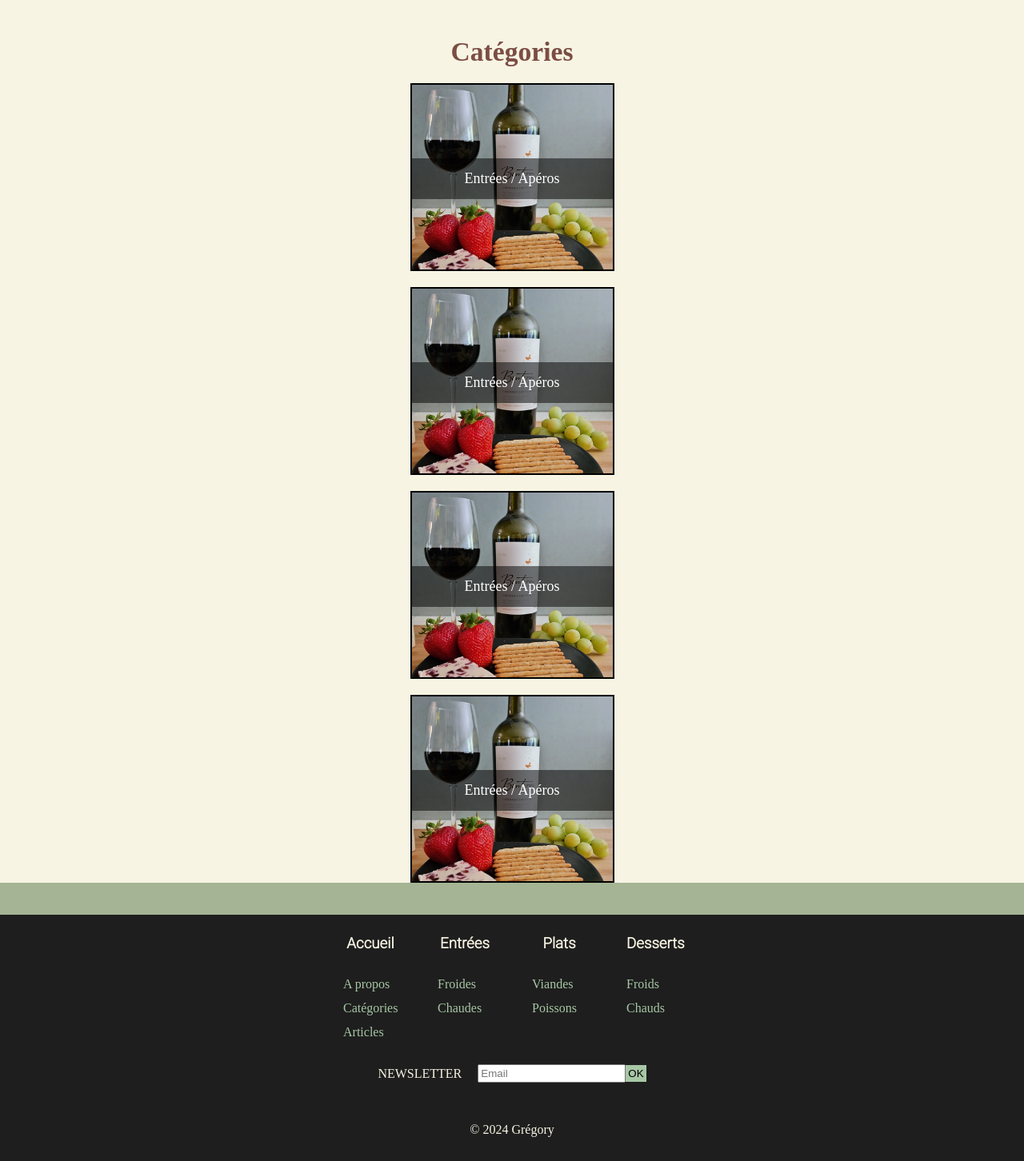
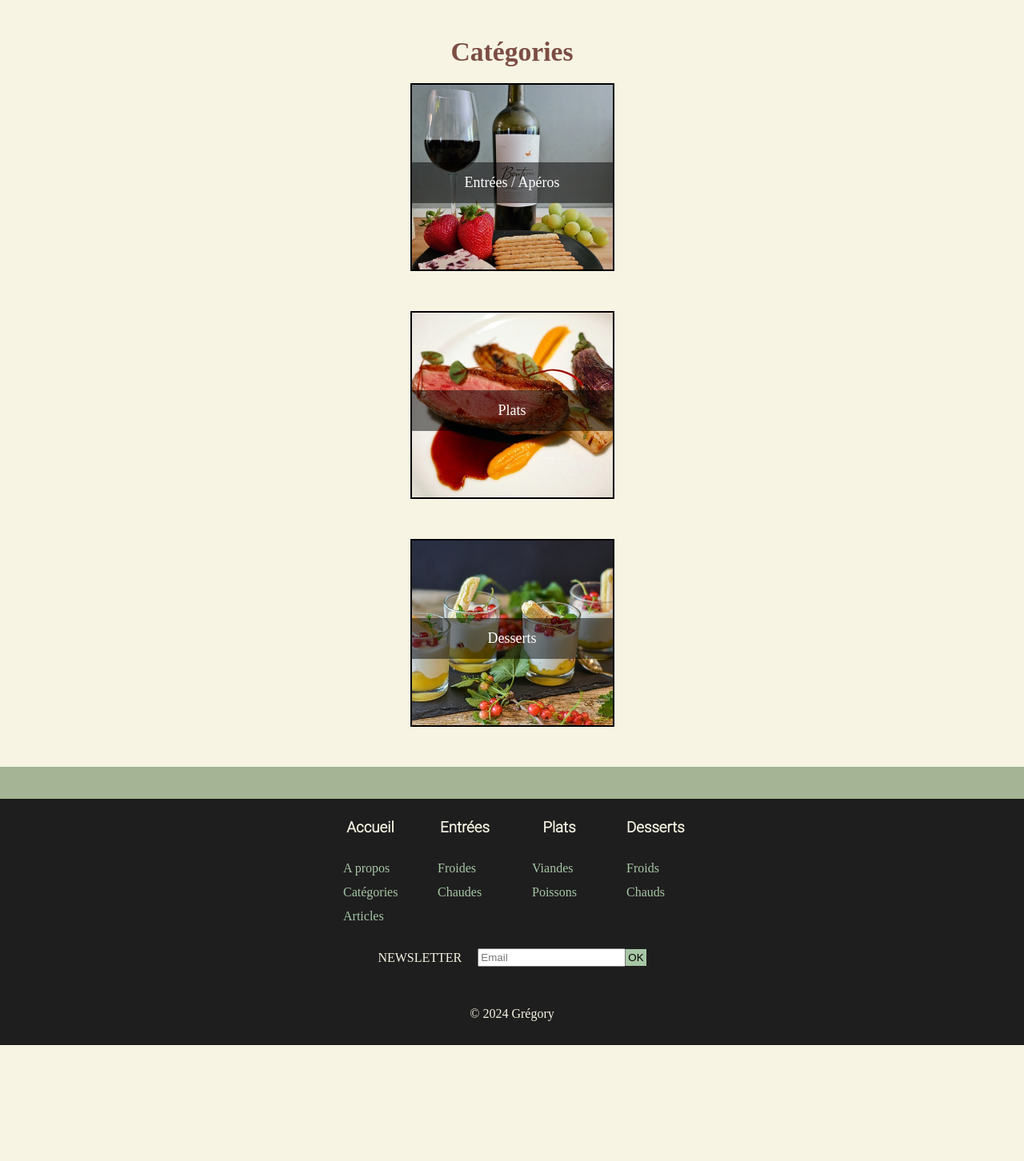
Before and after one commit to GregoryVDev/BlogCuisine, a PHP site: page / in a window 1280 px wide. Shown: the part 2310-3762 px from the top of the page at 80% size. After the commit the page ends 3617 px from the top, so only its background shows below. Run offline with PHP 8.4, Linux system fonts and the light colour scheme; some web fonts are replaced.

Commit message:
Added images and name figcaption in category section

```diff
--- a/src/css/index.css
+++ b/src/css/index.css
@@ -202,6 +202,7 @@ section h2 {
 
 .container-articles {
   margin-top: 20px;
+  margin-bottom: 50px;
   display: flex;
   justify-content: center;
 }
@@ -230,7 +231,7 @@ section h2 {
 
 .square-img figcaption {
   position: absolute;
-  bottom: 90px;
+  bottom: 85px;
   width: 100%;
   padding: 15px 0;
   background-color: rgba(0, 0, 0, 0.5);
--- a/src/index.php
+++ b/src/index.php
@@ -45,28 +45,21 @@
         <div class="container-articles">
             <article class="square-img">
                 <figure>
-                    <img src="./img/entrees/entree.jpg" alt="Entrée / Apéritif">
-                    <figcaption>Entrées / Apéros</figcaption>
+                    <img src="./img/plats/plat.jpg" alt="Plat">
+                    <figcaption>Plats</figcaption>
                 </figure>
             </article>
         </div>
         <div class="container-articles">
             <article class="square-img">
                 <figure>
-                    <img src="./img/entrees/entree.jpg" alt="Entrée / Apéritif">
-                    <figcaption>Entrées / Apéros</figcaption>
-                </figure>
-            </article>
-        </div>
-        <div class="container-articles">
-            <article class="square-img">
-                <figure>
-                    <img src="./img/entrees/entree.jpg" alt="Entrée / Apéritif">
-                    <figcaption>Entrées / Apéros</figcaption>
+                    <img src="./img/desserts/dessert.jpg" alt="Dessert">
+                    <figcaption>Desserts</figcaption>
                 </figure>
             </article>
         </div>
     </section>
+
     <?php require_once("./template/footer.php") ?>
 </body>
 
```
Also changed, not shown: src/img/desserts/dessert.jpg (added), src/img/plats/plat.jpg (added).
